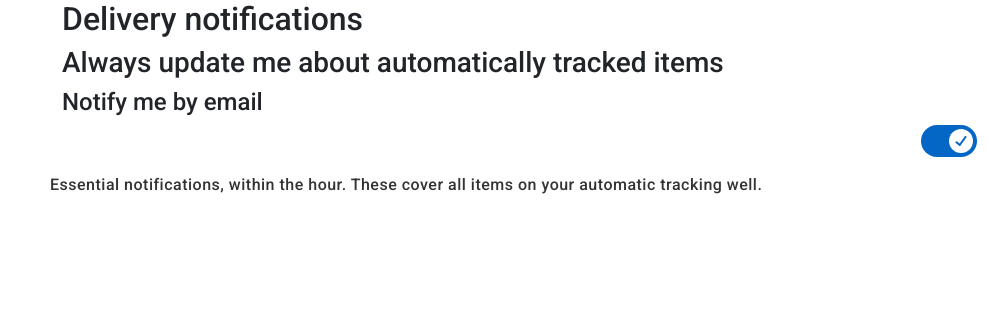
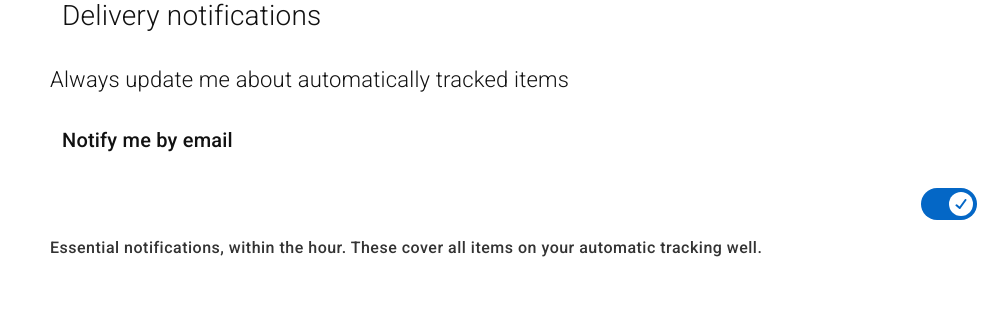
Before and after one commit to vaibhav291193/merc_toggles, a plain HTML site: page index.html in a window 1280 px wide. Shown: the whole page, without its empty margins (291-1280 px from the left). Drawn offline with nearby package versions, Linux system fonts and the light colour scheme.

Commit message:
changing spacing

```diff
--- a/index.html
+++ b/index.html
@@ -15,14 +15,11 @@
 <div class="row" style="margin-left:24px;">
 <div class="col-md-3"></div>
 <div class="col-md-9 row" >
-<h1 id=formHeading">Delivery notifications</h1>
-<br role="presentation"/>
+<h2 id=formHeading" style="padding-bottom: 32px; font-size: 28px;" >Delivery notifications</h2>
 
-<h2>Always update me about automatically tracked items</h2>
-<br role="presentation"/>
+<p class="styleOne"style="padding-bottom: 28px; font-size: 22px;" >Always update me about automatically tracked items</p>
 
-<h3>Notify me by email</h3>
-<br role="presentation"/>
+<h3 style="padding-bottom: 32px; font-size: 20px;" >Notify me by email</h3>
 
 <button id="rememberMe" class="by-keyboard" type="button" data-switch-toggle-pressed data-switch-toggle data-switch-toggle-labels disabled>
                     <div class="toggleText">Essential notifications, within the hour. These cover all items on your automatic tracking well.</div>
--- a/toggles.css
+++ b/toggles.css
@@ -13,18 +13,56 @@ body{
   padding: 10px;
   width: 90%;
 }
-h1 {
+.styleOne {
   font-family: Roboto;
-  font-size: 32px;
+  font-size: 24px;
+  font-weight: 300;
+  font-stretch: normal;
+  font-style: normal;
+  line-height: 32px;
+  letter-spacing: 0.2px;
+  color: #111111;
+  text-align: left;
+
+  outline: none;
+
+  padding: 0;
+  margin: 0;
+  margin-right: 24px;
 }
 h2 {
   font-family: Roboto;
-  font-size: 28px;
+  font-size: 24px;
+  font-weight: 300;
+  font-stretch: normal;
+  font-style: normal;
+  line-height: 32px;
+  letter-spacing: 0.2px;
+  color: #111111;
+  text-align: left;
+
+  outline: none;
+
+  padding: 0;
+  margin: 0;
+  margin-right: 24px;
 }
 
 h3 {
   font-family: Roboto;
   font-size: 24px;
+  font-stretch: normal;
+  font-style: normal;
+  line-height: 32px;
+  letter-spacing: 0.2px;
+  color: #111111;
+  text-align: left;
+
+  outline: none;
+
+  padding: 0;
+  margin: 0;
+  margin-right: 24px;
 }
 /* Button Class */
 *,
```
